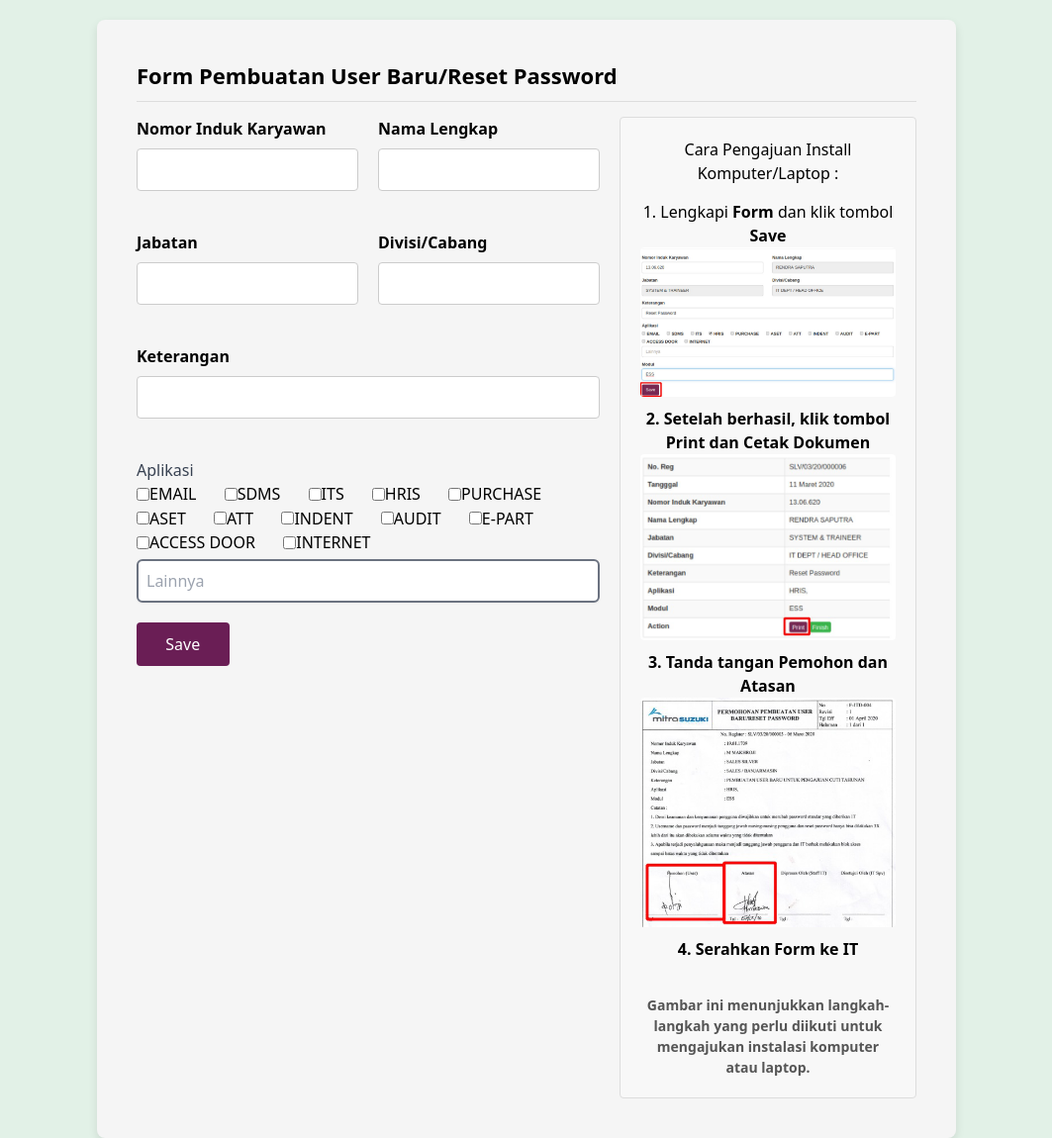
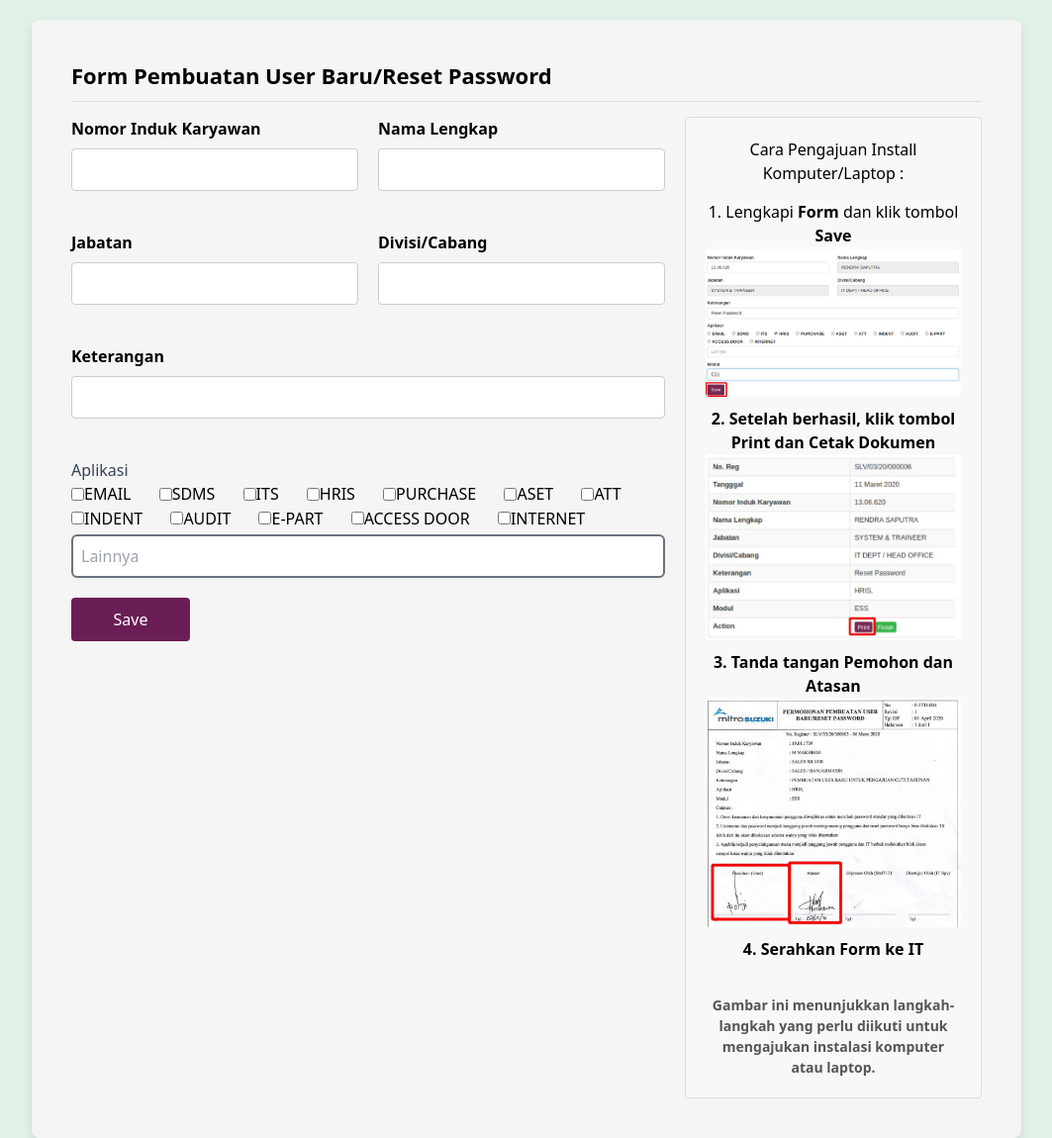
Before and after one commit to Aedezz/it-suzuki, a Laravel app: page /pembuatan-user in a window 1280 px wide. Shown: the part 60-1210 px from the top of the page at 99% size, without its empty margins (108-1171 px from the left). Run offline with Laravel 10, Linux system fonts and the light colour scheme.

Commit message:
Update user.blade.php

```diff
--- a/resources/views/form-db/user.blade.php
+++ b/resources/views/form-db/user.blade.php
@@ -1,7 +1,7 @@
 @include('layout.navbar')
 
 <div style="display: flex; justify-content: center; align-items: flex-start; height: 100vh; padding: 20px;">
-    <div style="width: 70%; max-width: 1000px; background-color: #f5f5f5; border-radius: 8px; padding: 40px; box-shadow: 0px 4px 10px rgba(0, 0, 0, 0.1); text-align: left; position: relative;">
+    <div style="width: 100%; max-width: 1000px; background-color: #f5f5f5; border-radius: 8px; padding: 40px; box-shadow: 0px 4px 10px rgba(0, 0, 0, 0.1); text-align: left; position: relative;">
         <h2 class="font-sans text-2xl font-bold" style="font-size: 22px; margin-bottom: 15px; border-bottom: 1px solid #ddd; padding-bottom: 10px;">
             Form Pembuatan User Baru/Reset Password
         </h2>
```
